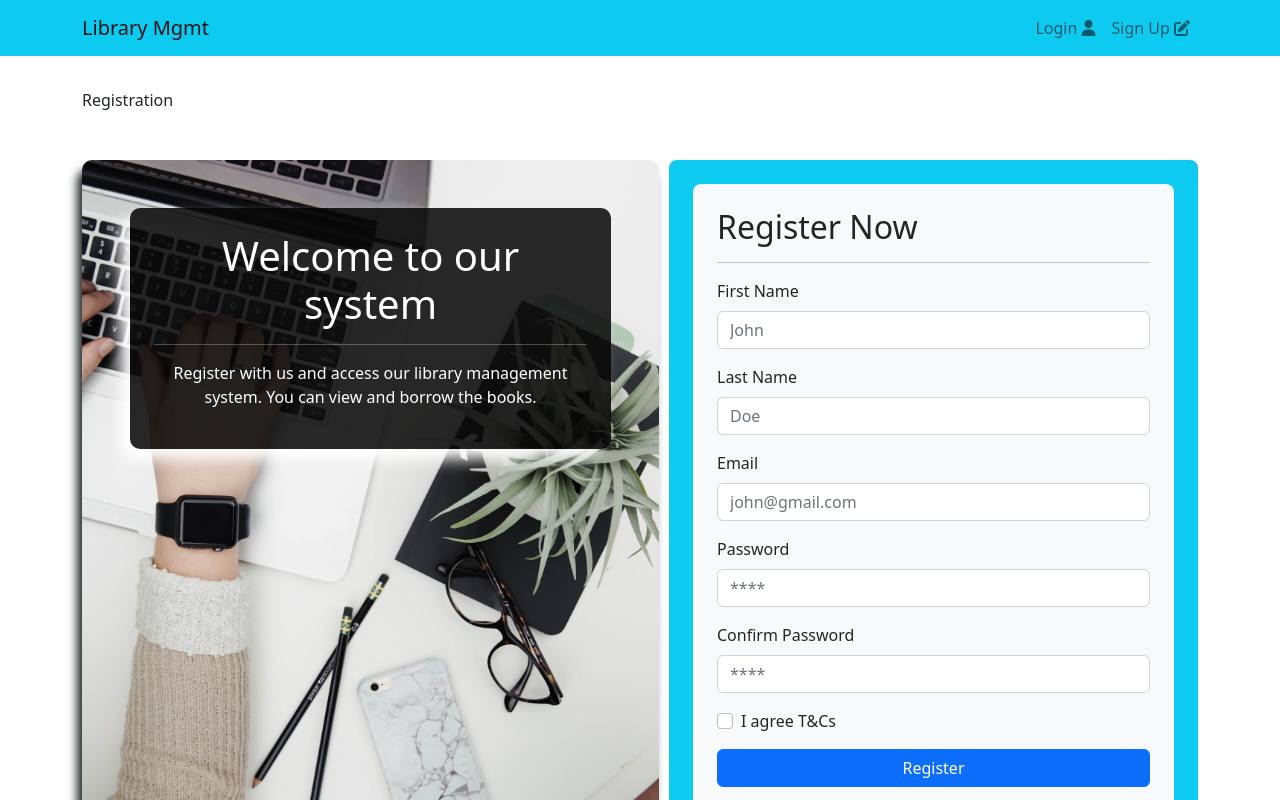
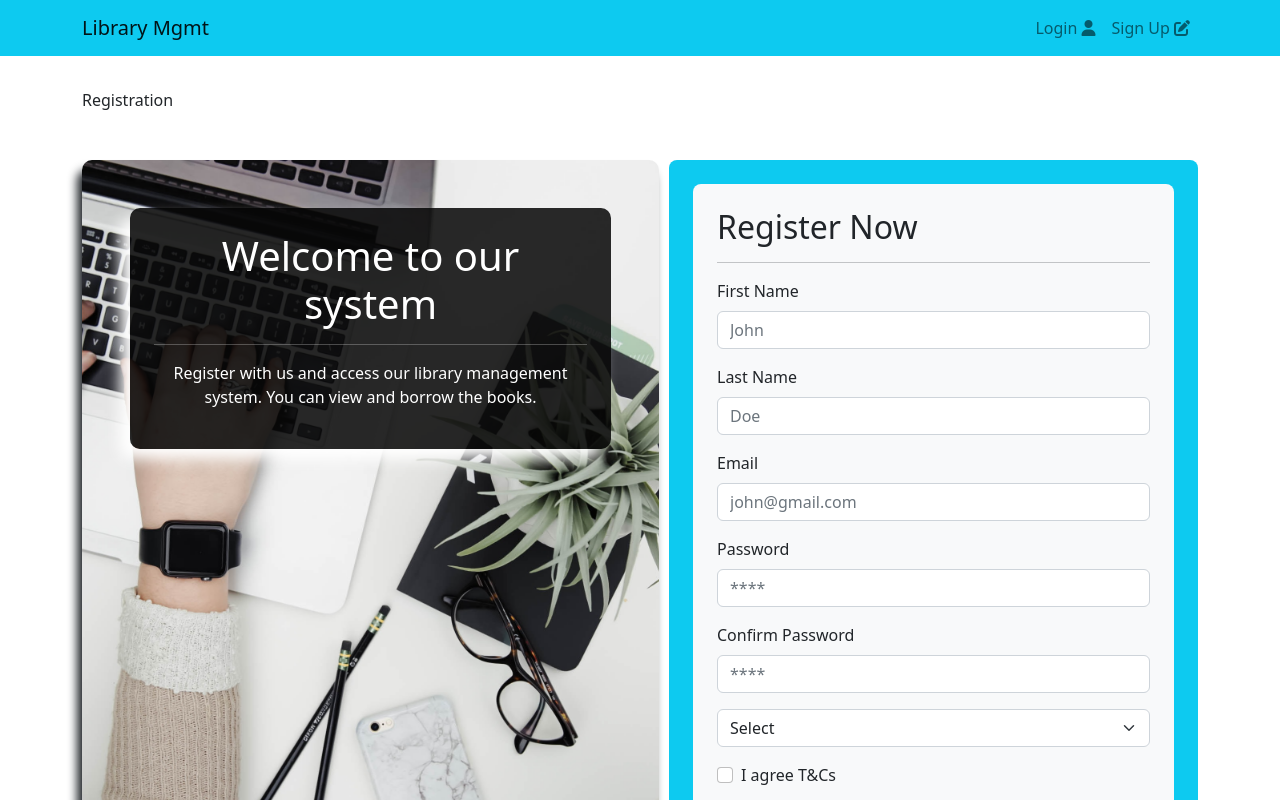
Before and after one commit to gyanu-sherchan-dev/library-mgt, a React (Create React App) app in the folder client/: page /register in a window 1280 px wide. Shown: the top 800 px of the page. Built offline with nearby package versions, Linux system fonts and the light colour scheme.

Commit message:
role added on ui and userSchema

```diff
--- a/client/src/pages/Register.js
+++ b/client/src/pages/Register.js
@@ -89,6 +89,17 @@ const Register = () => {
                   <InputField key={i} {...item} onChange={handleOnChange} />
                 ))}
 
+                <Form.Select
+                  className="mb-3"
+                  name="role"
+                  onChange={handleOnChange}
+                  required
+                >
+                  <option value="">Select</option>
+                  <option value="teacher">Teacher</option>
+                  <option value="student">Student</option>
+                </Form.Select>
+
                 <Form.Group className="mb-3" controlId="formBasicCheckbox">
                   <Form.Check type="checkbox" label="I agree T&Cs " required />
                 </Form.Group>
```
